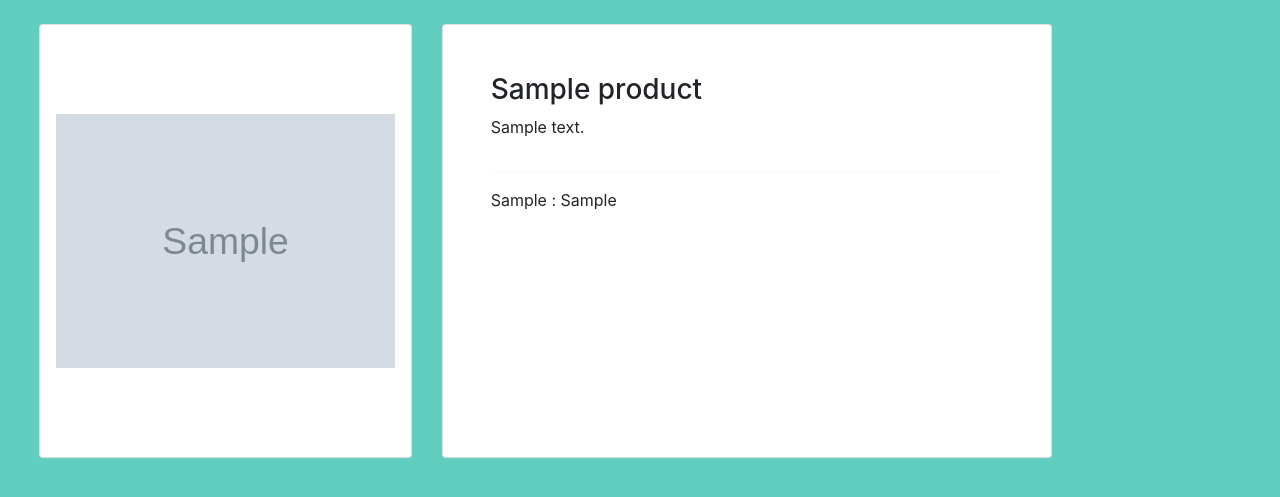
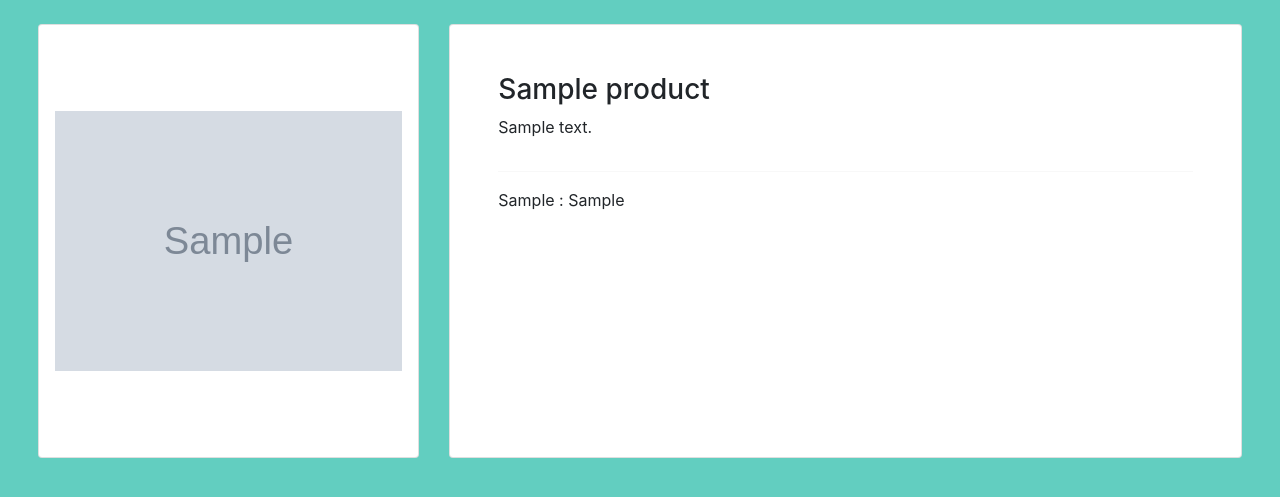
Before and after one commit to mehdi-mirzaie78/Django-Online-Shop, a Django app: page /details/sample/ in a window 1280 px wide. Shown: the part 56-553 px from the top of the page. Run offline with Django 4.2, Linux system fonts and the light colour scheme; tables that the repository leaves empty hold one stand-in row (values such as "Sample post"); grey boxes marked "Sample" are stand-in pictures; some libraries are stand-ins or nearby versions.

Commit message:
Shop | product | details.html | Updated

```diff
--- a/Shop/product/templates/product/details.html
+++ b/Shop/product/templates/product/details.html
@@ -6,15 +6,15 @@
 
 {% block content %}
 	<div class="container-fluid">
-		<div class="row">
+		<div class="row mx-2">
 			<div class="col-md-4">
-				<div class="card ms-4 p-3 h-100">
+				<div class="card p-3 h-100">
 					<img src="{{ product.image.url }}" class="card-img-top mx-auto my-auto" width="400px" height="400px"
 							 style="object-fit: scale-down"
 							 alt="{{ product.name }}">
 				</div>
 			</div>
-			<div class="col-md-6">
+			<div class="col-md-8">
 				<div class="card p-5 h-100">
 					<h3>{{ product }}</h3>
 						<p>{{ product.description }}</p>
```
